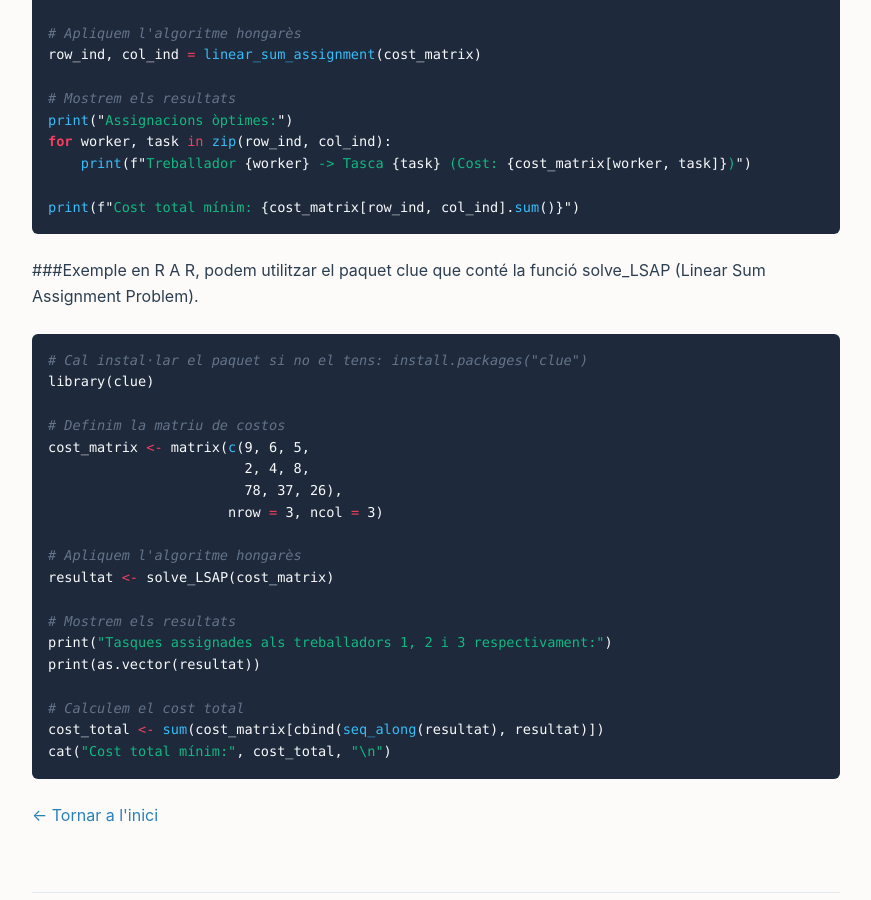
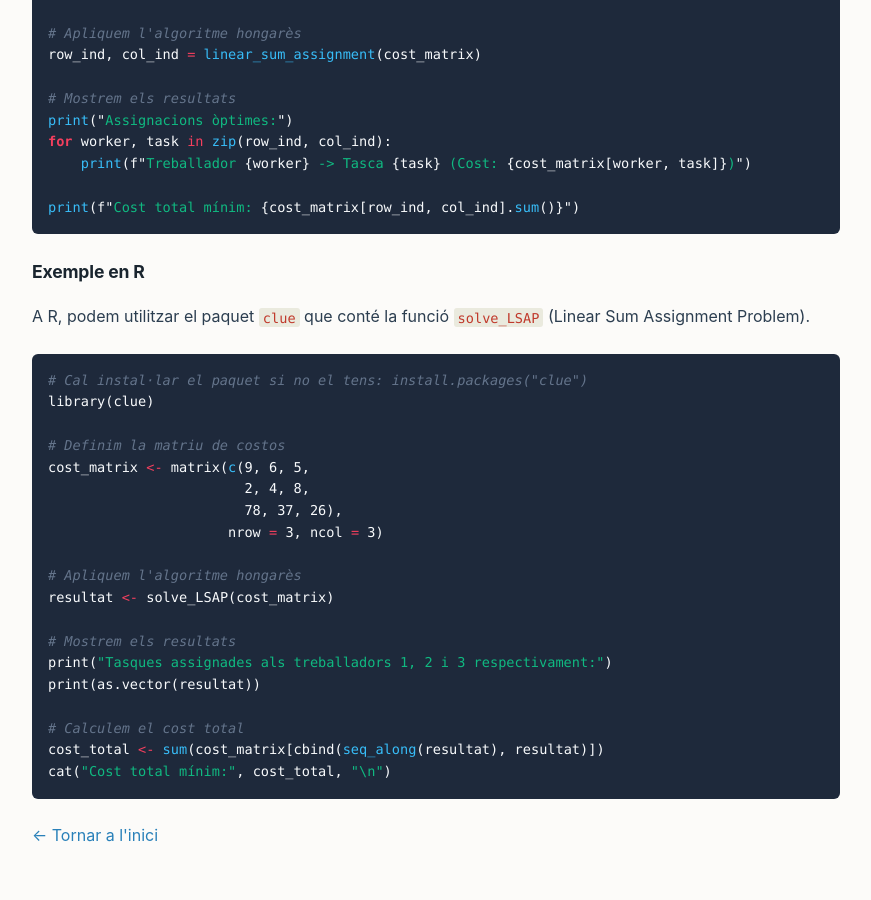
Before and after one commit to alberthr/alberthr.github.io, a Jekyll site: the page built from _posts/2026-06-09-algoritme-hongares.md, in a window 1280 px wide and 900 px high, scrolled down 2174 px. Shown: the whole window, without its empty margins (204-1075 px from the left). Built offline with Jekyll 4.4.1, drawn with Linux system fonts in a browser that asks for light colours.

Commit message:
Fix formatting and update R example in markdown
Correct formatting and improve clarity in R example.

````diff
--- a/_posts/2026-06-09-algoritme-hongares.md
+++ b/_posts/2026-06-09-algoritme-hongares.md
@@ -77,9 +77,8 @@ for worker, task in zip(row_ind, col_ind):
 print(f"Cost total mínim: {cost_matrix[row_ind, col_ind].sum()}")
 ```
 
-###Exemple en R
-A R, podem utilitzar el paquet clue que conté la funció solve_LSAP (Linear Sum Assignment Problem).
-
+### Exemple en R
+A R, podem utilitzar el paquet `clue` que conté la funció `solve_LSAP` (Linear Sum Assignment Problem).
 
 ```R
 # Cal instal·lar el paquet si no el tens: install.packages("clue")
````
